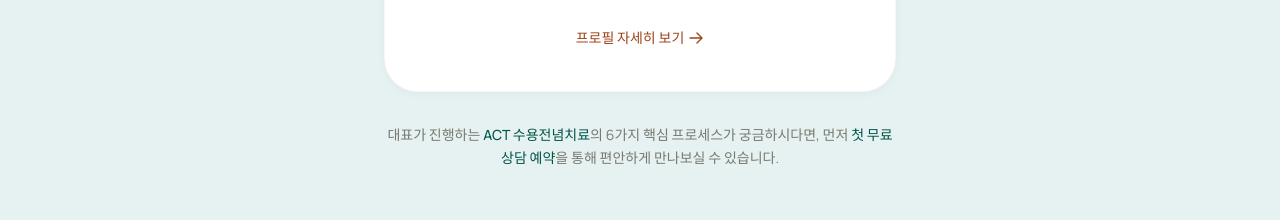
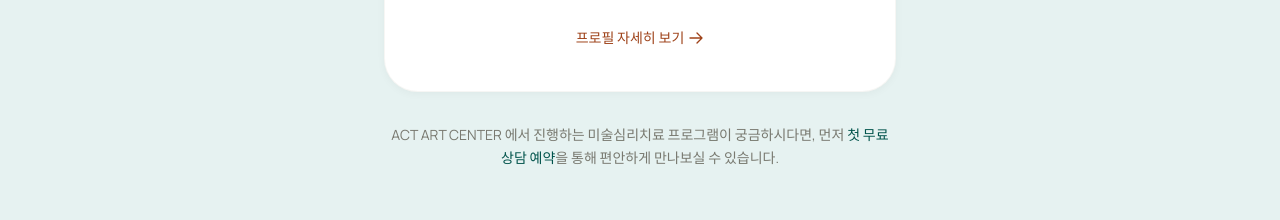
Before and after one commit to act-art-center/actartcenter.com, a Next.js app: page / in a window 1280 px wide. Shown: the part 6663-6883 px from the top of the page. Built offline with nearby package versions, Linux system fonts and the light colour scheme.

Commit message:
Update homepage program inquiry copy

```diff
--- a/src/components/sections/TeamSection.tsx
+++ b/src/components/sections/TeamSection.tsx
@@ -71,16 +71,9 @@
             </Link>
           </div>
 
-          {/* Cross-links — team → act-approach + booking (B2 spec anchor quality) */}
+          {/* Cross-link — team → booking */}
           <p className="mt-8 text-sm text-center text-charcoal/70 leading-relaxed">
-            대표가 진행하는{" "}
-            <Link
-              href="/act-approach"
-              className="text-primary-500 font-medium hover:underline underline-offset-4"
-            >
-              ACT 수용전념치료
-            </Link>
-            의 6가지 핵심 프로세스가 궁금하시다면, 먼저{" "}
+            ACT ART CENTER 에서 진행하는 미술심리치료 프로그램이 궁금하시다면, 먼저{" "}
             <Link
               href="/booking"
               className="text-primary-500 font-medium hover:underline underline-offset-4"
```
